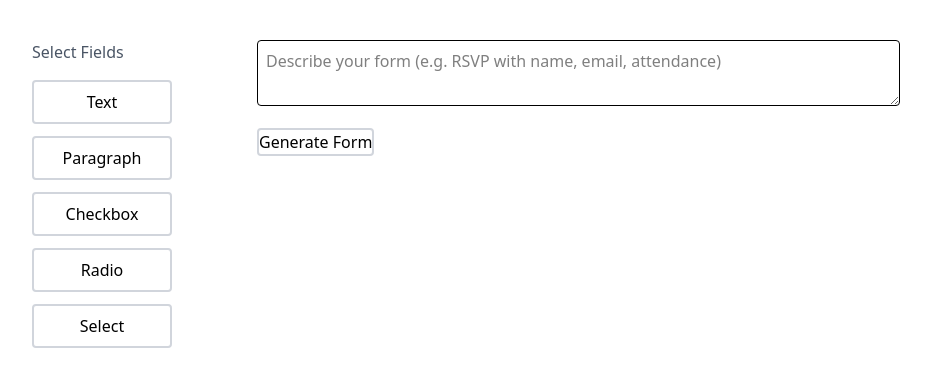
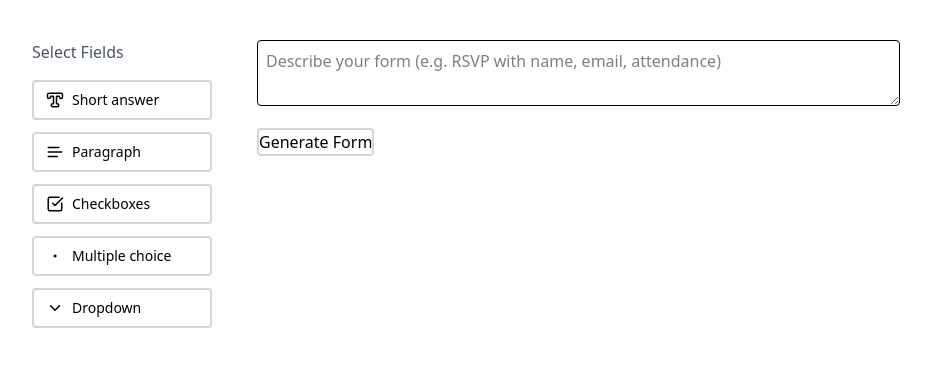
Before and after one commit to selenax/formVibes, a React (Vite) app: page / in a window 1280 px wide. Shown: the top 386 px of the page, without its empty margins (174-1105 px from the left). Built offline with nearby package versions, Linux system fonts and the light colour scheme.

Commit message:
mapped new icons for each FieldList button

```diff
--- a/src/components/Sidebar.jsx
+++ b/src/components/Sidebar.jsx
@@ -1,3 +1,5 @@
+import { FieldTypes } from './FieldTypes';
+
 const Sidebar = ({ onAddField }) => {
   const fieldTypes = ['text', 'paragraph', 'checkbox', 'radio', 'select'];
 
@@ -5,13 +7,20 @@ const Sidebar = ({ onAddField }) => {
     <div className="pb-6">
       <p className="text-gray-600 mb-4">Select Fields</p>
       <div className="flex flex-col gap-3 items-start">
-        {fieldTypes.map((type) => (
+        {FieldTypes.map(({ type, label, icon: Icon }) => (
           <button
             key={type}
             onClick={() => onAddField(type)}
-            className="btn-primary w-[140px] text-center text-base px-3 py-2"
+            //   className="group flex items-center gap-3 px-4 py-2 rounded-2xl hover:bg-muted cursor-pointer transition-transform hover:scale-105"
+            // >
+            //   {type.charAt(0).toUpperCase() + type.slice(1)}
+            className="btn-primary w-[180px] flex items-center gap-2 px-3 py-2 rounded-2xl transition-transform hover:scale-105 group"
           >
-            {type.charAt(0).toUpperCase() + type.slice(1)}
+            <Icon
+              size={18}
+              className="transition-transform group-hover:scale-125"
+            />
+            <span className="text-sm">{label}</span>
           </button>
         ))}
       </div>
```
